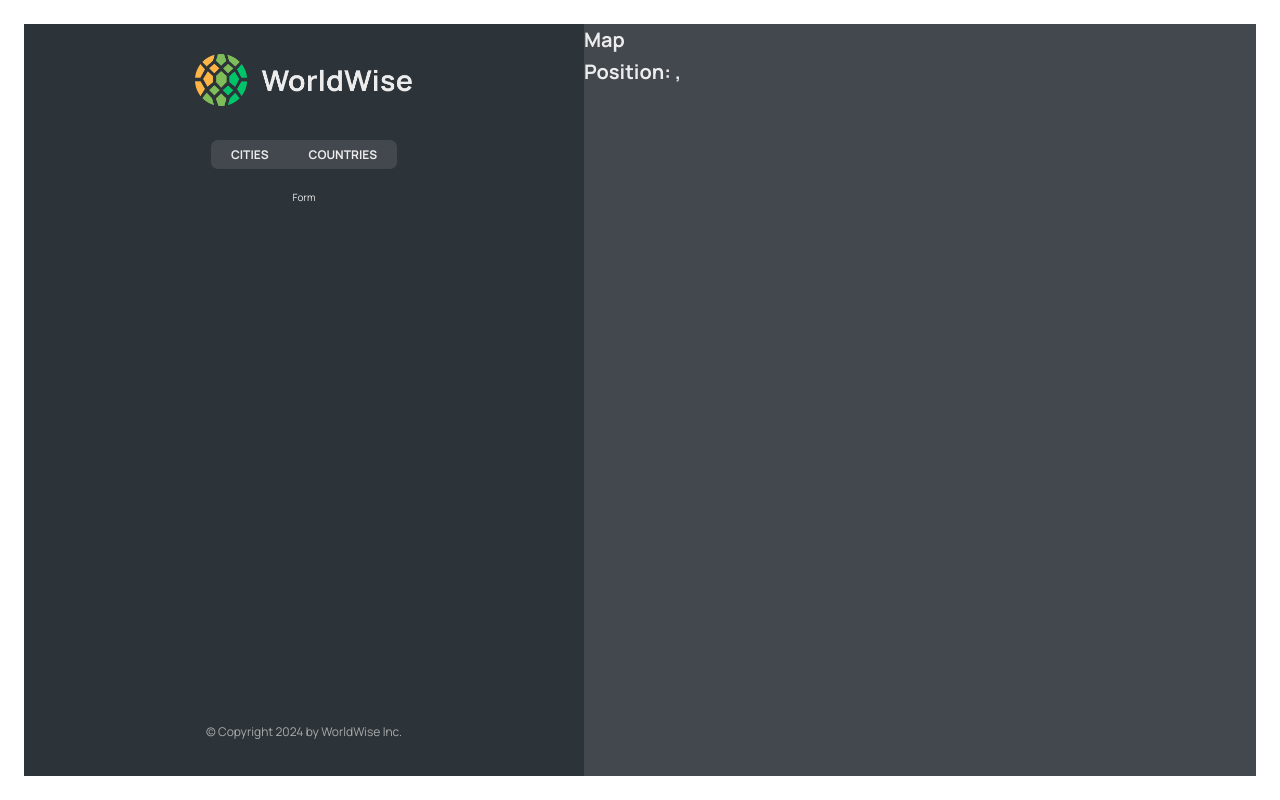
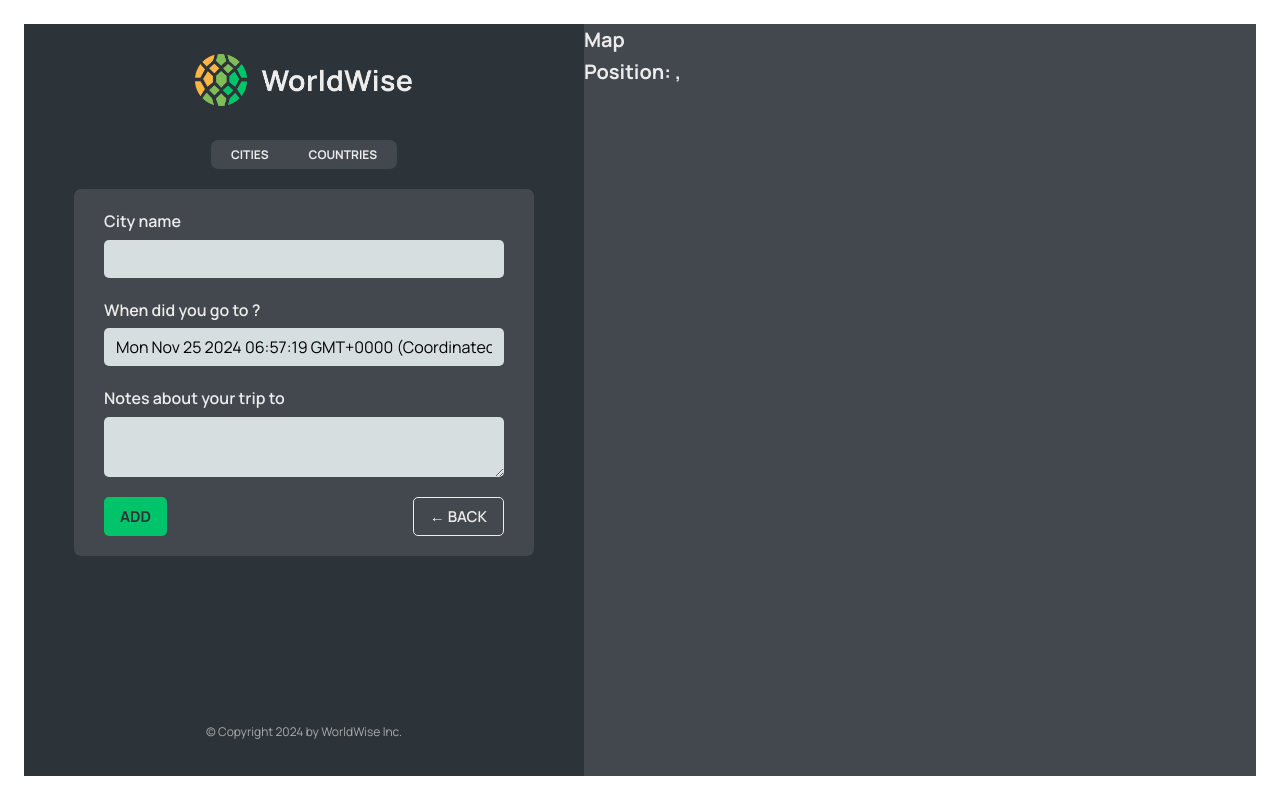
Before and after one commit to kiethohoai/world-wise-app, a React (Vite) app: page /app/form in a window 1280 px wide. Built offline with nearby package versions, Linux system fonts and the light colour scheme; data requests are answered from the project's data file.

Commit message:
016 Programmatic Navigation with useNavigate

```diff
--- a/src/App.jsx
+++ b/src/App.jsx
@@ -10,6 +10,7 @@
 import CityList from './components/CityList';
 import CountryList from './components/CountryList';
 import City from './components/City';
+import Form from './components/Form';
 
 const BASE_URL = `http://localhost:8000`;
 
@@ -42,13 +43,22 @@
         <Route path="login" element={<Login />} />
 
         <Route path="app" element={<AppLayout />}>
-          <Route index element={<CityList cities={cities} isLoading={isLoading} />} />
-          <Route path="cities" element={<CityList cities={cities} isLoading={isLoading} />} />
+          <Route
+            index
+            element={<CityList cities={cities} isLoading={isLoading} />}
+          />
+          <Route
+            path="cities"
+            element={<CityList cities={cities} isLoading={isLoading} />}
+          />
 
           <Route path="cities/:id" element={<City />} />
 
-          <Route path="countries" element={<CountryList cities={cities} isLoading={isLoading} />} />
-          <Route path="form" element={<p>Form</p>} />
+          <Route
+            path="countries"
+            element={<CountryList cities={cities} isLoading={isLoading} />}
+          />
+          <Route path="form" element={<Form />} />
         </Route>
 
         <Route path="*" element={<PageNotFound />} />
--- /dev/null
+++ b/src/components/Button.jsx
@@ -0,0 +1,11 @@
+import styles from './Button.module.css';
+
+function Button({ children, onClick, type }) {
+  return (
+    <button className={`${styles.btn} ${styles[type]}`} onClick={onClick}>
+      {children}
+    </button>
+  );
+}
+
+export default Button;
--- a/src/components/Form.jsx
+++ b/src/components/Form.jsx
@@ -1,22 +1,25 @@
 // "https://api.bigdatacloud.net/data/reverse-geocode-client?latitude=0&longitude=0"
 
-import { useState } from "react";
-
-import styles from "./Form.module.css";
+import { useState } from 'react';
+import styles from './Form.module.css';
+import Button from './Button';
+import { useNavigate } from 'react-router-dom';
 
 export function convertToEmoji(countryCode) {
   const codePoints = countryCode
     .toUpperCase()
-    .split("")
+    .split('')
     .map((char) => 127397 + char.charCodeAt());
   return String.fromCodePoint(...codePoints);
 }
 
 function Form() {
-  const [cityName, setCityName] = useState("");
-  const [country, setCountry] = useState("");
+  const [cityName, setCityName] = useState('');
+  const [country, setCountry] = useState('');
   const [date, setDate] = useState(new Date());
-  const [notes, setNotes] = useState("");
+  const [notes, setNotes] = useState('');
+
+  const navigate = useNavigate();
 
   return (
     <form className={styles.form}>
@@ -49,8 +52,16 @@
       </div>
 
       <div className={styles.buttons}>
-        <button>Add</button>
-        <button>&larr; Back</button>
+        <Button type="primary">Add</Button>
+        <Button
+          type="back"
+          onClick={(e) => {
+            e.preventDefault();
+            navigate(-1);
+          }}
+        >
+          &larr; Back
+        </Button>
       </div>
     </form>
   );
--- a/src/components/Map.jsx
+++ b/src/components/Map.jsx
@@ -1,16 +1,14 @@
-import { useSearchParams } from 'react-router-dom';
+import { useNavigate, useSearchParams } from 'react-router-dom';
 import styles from './Map.module.css';
 
 function Map() {
   const [searchParams, setSearchParams] = useSearchParams();
+  const navigate = useNavigate();
 
   const lat = searchParams.get('lat');
-  console.log(`🚀CHECK > lat:`, lat);
   const lng = searchParams.get('lng');
-  console.log(`🚀CHECK > lng:`, lng);
-
   return (
-    <div className={styles.mapContainer}>
+    <div className={styles.mapContainer} onClick={() => navigate('form')}>
       <h1>Map</h1>
       <h1>
         Position: {lat},{lng}
```
Also changed, not shown: process.txt, 1 other file (tests, documents, lock files or other folders).
